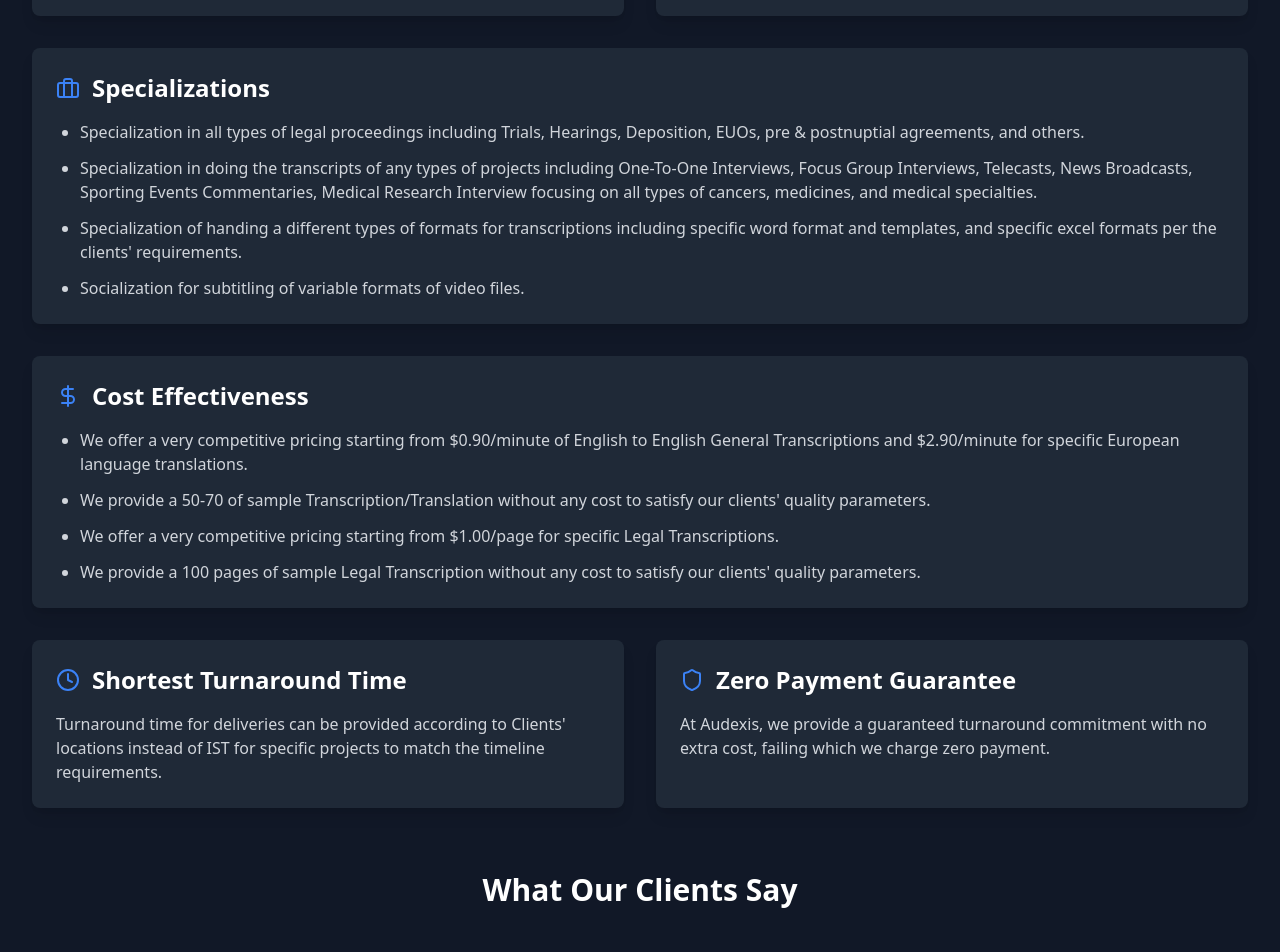
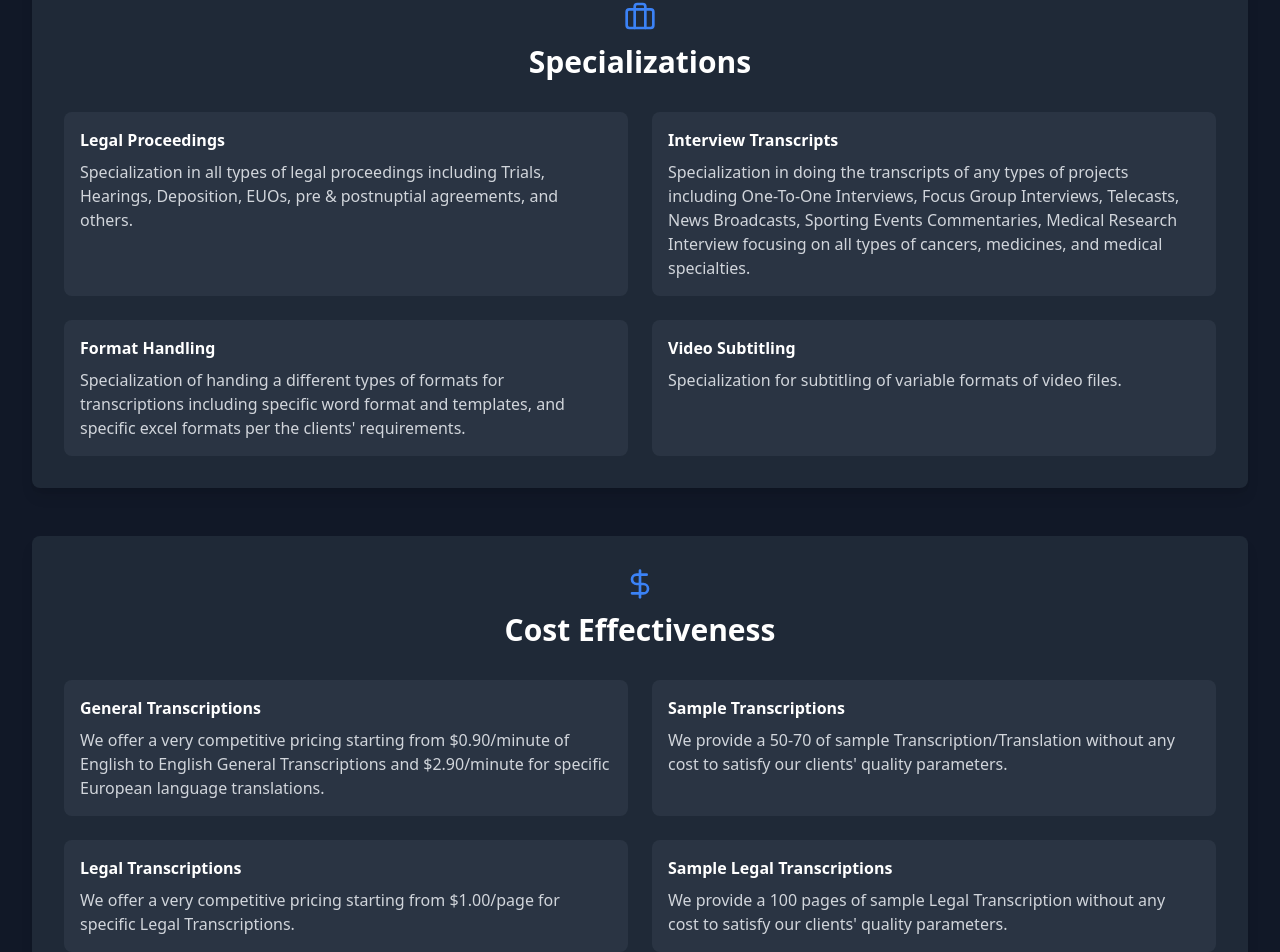
Before and after one commit to newcomer119/Audexis, a React (Vite) app: page /why-audexis in a window 1280 px wide. Shown: the part 1072-2024 px from the top of the page. Built offline with nearby package versions, Linux system fonts and the light colour scheme.

Commit message:
made changes

```diff
--- a/src/components/why-audexis/WhyAudexis.tsx
+++ b/src/components/why-audexis/WhyAudexis.tsx
@@ -16,18 +16,22 @@ import { Contact } from '../Contact';
 
 const ServiceDetails = () => {
   return (
-    <div className="mb-16">
-      <div className="grid grid-cols-1 md:grid-cols-2 gap-8">
-        {/* Client Support & Expertise */}
+    <div className="mb-16 space-y-12">
+      {/* Main Grid - Client Support, Expertise, and High Quality */}
+      <div className="grid grid-cols-1 md:grid-cols-3 gap-6">
+        {/* Client Support */}
         <div className="bg-white dark:bg-gray-800 rounded-lg p-6 shadow-lg">
           <div className="flex items-center gap-3 mb-4">
             <HeadphonesIcon className="w-6 h-6 text-blue-500" />
             <h3 className="text-2xl font-semibold text-gray-900 dark:text-white">Client Support</h3>
           </div>
-          <p className="text-gray-700 dark:text-gray-300 mb-6">
+          <p className="text-gray-700 dark:text-gray-300">
             Our main focus is to work hand in hand with clients to achieve their goals with ease.
           </p>
+        </div>
 
+        {/* Expertise */}
+        <div className="bg-white dark:bg-gray-800 rounded-lg p-6 shadow-lg">
           <div className="flex items-center gap-3 mb-4">
             <Users className="w-6 h-6 text-blue-500" />
             <h3 className="text-2xl font-semibold text-gray-900 dark:text-white">Expertise</h3>
@@ -37,7 +41,7 @@ const ServiceDetails = () => {
           </p>
         </div>
 
-        {/* High Quality & Specializations */}
+        {/* High Quality */}
         <div className="bg-white dark:bg-gray-800 rounded-lg p-6 shadow-lg">
           <div className="flex items-center gap-3 mb-4">
             <Award className="w-6 h-6 text-blue-500" />
@@ -49,36 +53,85 @@ const ServiceDetails = () => {
         </div>
       </div>
 
-      {/* Specializations Section */}
-      <div className="mt-8 bg-white dark:bg-gray-800 rounded-lg p-6 shadow-lg">
-        <div className="flex items-center gap-3 mb-4">
-          <Briefcase className="w-6 h-6 text-blue-500" />
-          <h3 className="text-2xl font-semibold text-gray-900 dark:text-white">Specializations</h3>
+      {/* Specializations & Cost Effectiveness - Full Width Sections */}
+      <div className="grid grid-cols-1 gap-12">
+        {/* Specializations Section */}
+        <div className="bg-white dark:bg-gray-800 rounded-lg p-8 shadow-lg">
+          <div className="flex flex-col items-center justify-center text-center mb-8">
+            <Briefcase className="w-8 h-8 text-blue-500 mb-3" />
+            <h3 className="text-3xl font-semibold text-gray-900 dark:text-white">Specializations</h3>
+          </div>
+          <div className="grid grid-cols-1 md:grid-cols-2 gap-6">
+            <div className="bg-gray-50 dark:bg-gray-700/50 rounded-lg p-4">
+              <h4 className="font-semibold mb-2 text-gray-900 dark:text-white">Legal Proceedings</h4>
+              <p className="text-gray-700 dark:text-gray-300">
+                Specialization in all types of legal proceedings including Trials, Hearings, Deposition, EUOs, pre & postnuptial agreements, and others.
+              </p>
+            </div>
+
+            <div className="bg-gray-50 dark:bg-gray-700/50 rounded-lg p-4">
+              <h4 className="font-semibold mb-2 text-gray-900 dark:text-white">Interview Transcripts</h4>
+              <p className="text-gray-700 dark:text-gray-300">
+                Specialization in doing the transcripts of any types of projects including One-To-One Interviews, Focus Group Interviews, Telecasts, News Broadcasts, Sporting Events Commentaries, Medical Research Interview focusing on all types of cancers, medicines, and medical specialties.
+              </p>
+            </div>
+
+            <div className="bg-gray-50 dark:bg-gray-700/50 rounded-lg p-4">
+              <h4 className="font-semibold mb-2 text-gray-900 dark:text-white">Format Handling</h4>
+              <p className="text-gray-700 dark:text-gray-300">
+                Specialization of handing a different types of formats for transcriptions including specific word format and templates, and specific excel formats per the clients' requirements.
+              </p>
+            </div>
+
+            <div className="bg-gray-50 dark:bg-gray-700/50 rounded-lg p-4">
+              <h4 className="font-semibold mb-2 text-gray-900 dark:text-white">Video Subtitling</h4>
+              <p className="text-gray-700 dark:text-gray-300">
+                Specialization for subtitling of variable formats of video files.
+              </p>
+            </div>
+          </div>
         </div>
-        <ul className="list-disc pl-6 space-y-3 text-gray-700 dark:text-gray-300">
-          <li>Specialization in all types of legal proceedings including Trials, Hearings, Deposition, EUOs, pre & postnuptial agreements, and others.</li>
-          <li>Specialization in doing the transcripts of any types of projects including One-To-One Interviews, Focus Group Interviews, Telecasts, News Broadcasts, Sporting Events Commentaries, Medical Research Interview focusing on all types of cancers, medicines, and medical specialties.</li>
-          <li>Specialization of handing a different types of formats for transcriptions including specific word format and templates, and specific excel formats per the clients' requirements.</li>
-          <li>Socialization for subtitling of variable formats of video files.</li>
-        </ul>
+
+        {/* Cost Effectiveness Section */}
+        <div className="bg-white dark:bg-gray-800 rounded-lg p-8 shadow-lg">
+          <div className="flex flex-col items-center justify-center text-center mb-8">
+            <DollarSign className="w-8 h-8 text-blue-500 mb-3" />
+            <h3 className="text-3xl font-semibold text-gray-900 dark:text-white">Cost Effectiveness</h3>
+          </div>
+          <div className="grid grid-cols-1 md:grid-cols-2 gap-6">
+            <div className="bg-gray-50 dark:bg-gray-700/50 rounded-lg p-4">
+              <h4 className="font-semibold mb-2 text-gray-900 dark:text-white">General Transcriptions</h4>
+              <p className="text-gray-700 dark:text-gray-300">
+                We offer a very competitive pricing starting from $0.90/minute of English to English General Transcriptions and $2.90/minute for specific European language translations.
+              </p>
+            </div>
+
+            <div className="bg-gray-50 dark:bg-gray-700/50 rounded-lg p-4">
+              <h4 className="font-semibold mb-2 text-gray-900 dark:text-white">Sample Transcriptions</h4>
+              <p className="text-gray-700 dark:text-gray-300">
+                We provide a 50-70 of sample Transcription/Translation without any cost to satisfy our clients' quality parameters.
+              </p>
+            </div>
+
+            <div className="bg-gray-50 dark:bg-gray-700/50 rounded-lg p-4">
+              <h4 className="font-semibold mb-2 text-gray-900 dark:text-white">Legal Transcriptions</h4>
+              <p className="text-gray-700 dark:text-gray-300">
+                We offer a very competitive pricing starting from $1.00/page for specific Legal Transcriptions.
+              </p>
+            </div>
+
+            <div className="bg-gray-50 dark:bg-gray-700/50 rounded-lg p-4">
+              <h4 className="font-semibold mb-2 text-gray-900 dark:text-white">Sample Legal Transcriptions</h4>
+              <p className="text-gray-700 dark:text-gray-300">
+                We provide a 100 pages of sample Legal Transcription without any cost to satisfy our clients' quality parameters.
+              </p>
+            </div>
+          </div>
+        </div>
       </div>
 
-      {/* Cost Effectiveness Section */}
-      <div className="mt-8 bg-white dark:bg-gray-800 rounded-lg p-6 shadow-lg">
-        <div className="flex items-center gap-3 mb-4">
-          <DollarSign className="w-6 h-6 text-blue-500" />
-          <h3 className="text-2xl font-semibold text-gray-900 dark:text-white">Cost Effectiveness</h3>
-        </div>
-        <ul className="list-disc pl-6 space-y-3 text-gray-700 dark:text-gray-300">
-          <li>We offer a very competitive pricing starting from $0.90/minute of English to English General Transcriptions and $2.90/minute for specific European language translations.</li>
-          <li>We provide a 50-70 of sample Transcription/Translation without any cost to satisfy our clients' quality parameters.</li>
-          <li>We offer a very competitive pricing starting from $1.00/page for specific Legal Transcriptions.</li>
-          <li>We provide a 100 pages of sample Legal Transcription without any cost to satisfy our clients' quality parameters.</li>
-        </ul>
-      </div>
-
-      {/* Turnaround Time & Zero Payment */}
-      <div className="mt-8 grid grid-cols-1 md:grid-cols-2 gap-8">
+      {/* Turnaround Time & Zero Payment - Two Columns */}
+      <div className="grid grid-cols-1 md:grid-cols-2 gap-6">
         <div className="bg-white dark:bg-gray-800 rounded-lg p-6 shadow-lg">
           <div className="flex items-center gap-3 mb-4">
             <Clock className="w-6 h-6 text-blue-500" />
```
